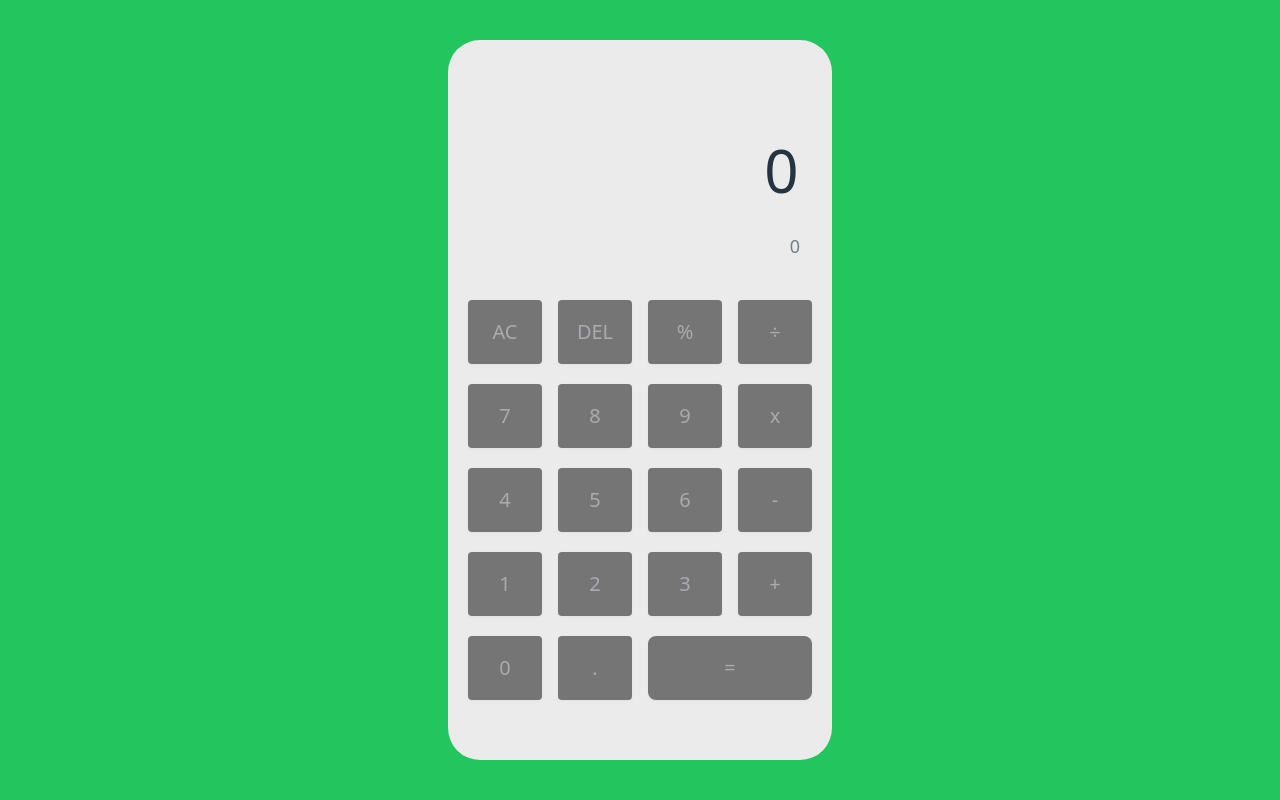
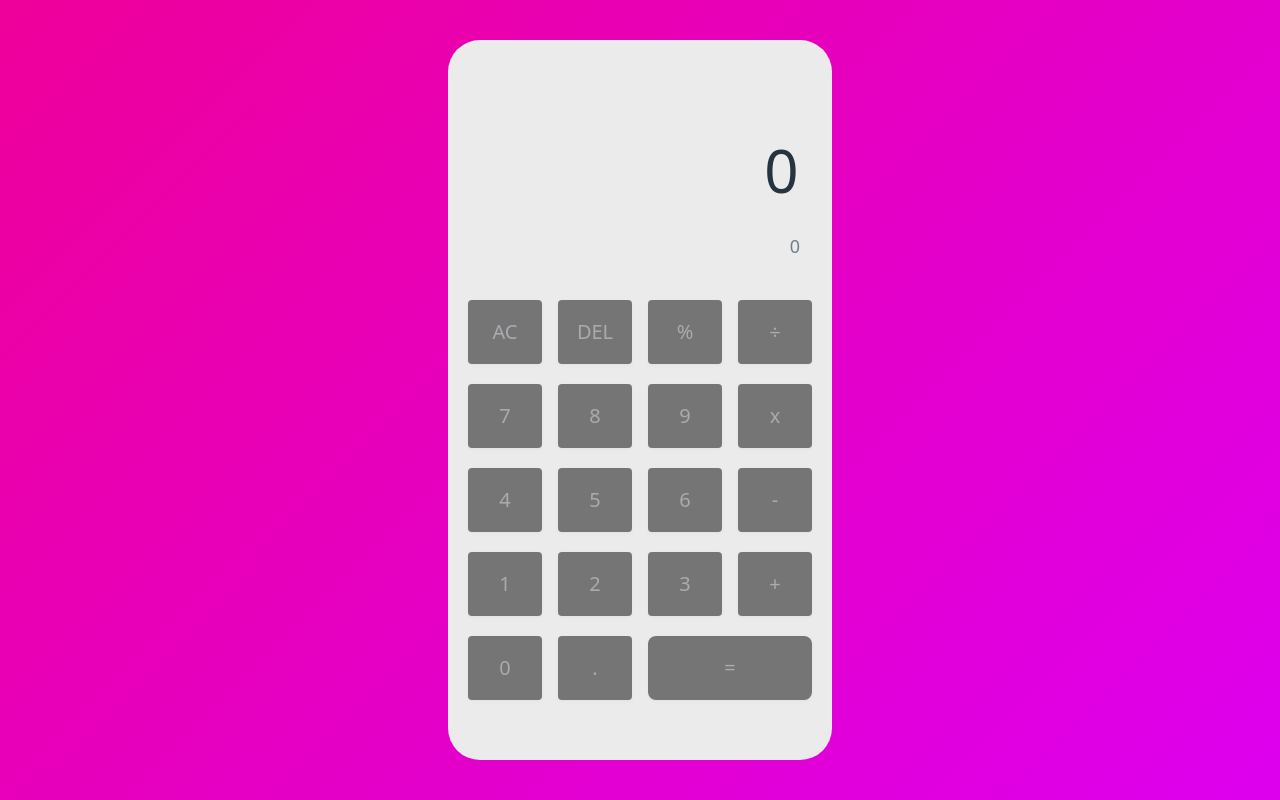
Before and after one commit to iPFSoftwares/PesatechBootcamp, a website with bundled scripts: page src/index.html in a window 1280 px wide. Built offline with nearby package versions, Linux system fonts and the light colour scheme.

```diff
--- a/src/index.html
+++ b/src/index.html
@@ -12,8 +12,8 @@
 		<main>
 			<!-- main section -->
 			<section
-
-				class="h-screen bg-green-500"
+				style="background: linear-gradient(135deg, #e09, #d0e)"
+				class="h-screen"
 			>
 				<!-- container -->
 				<div
```
